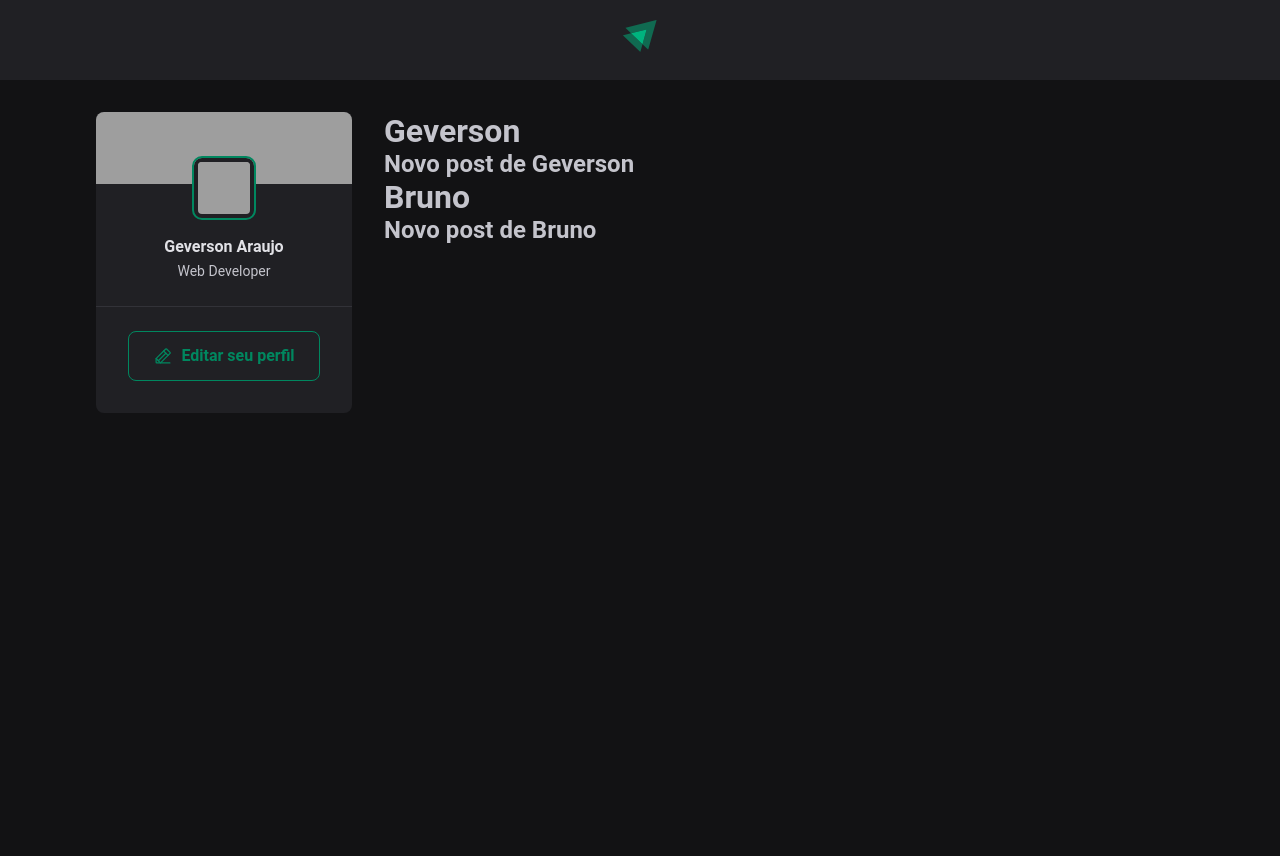
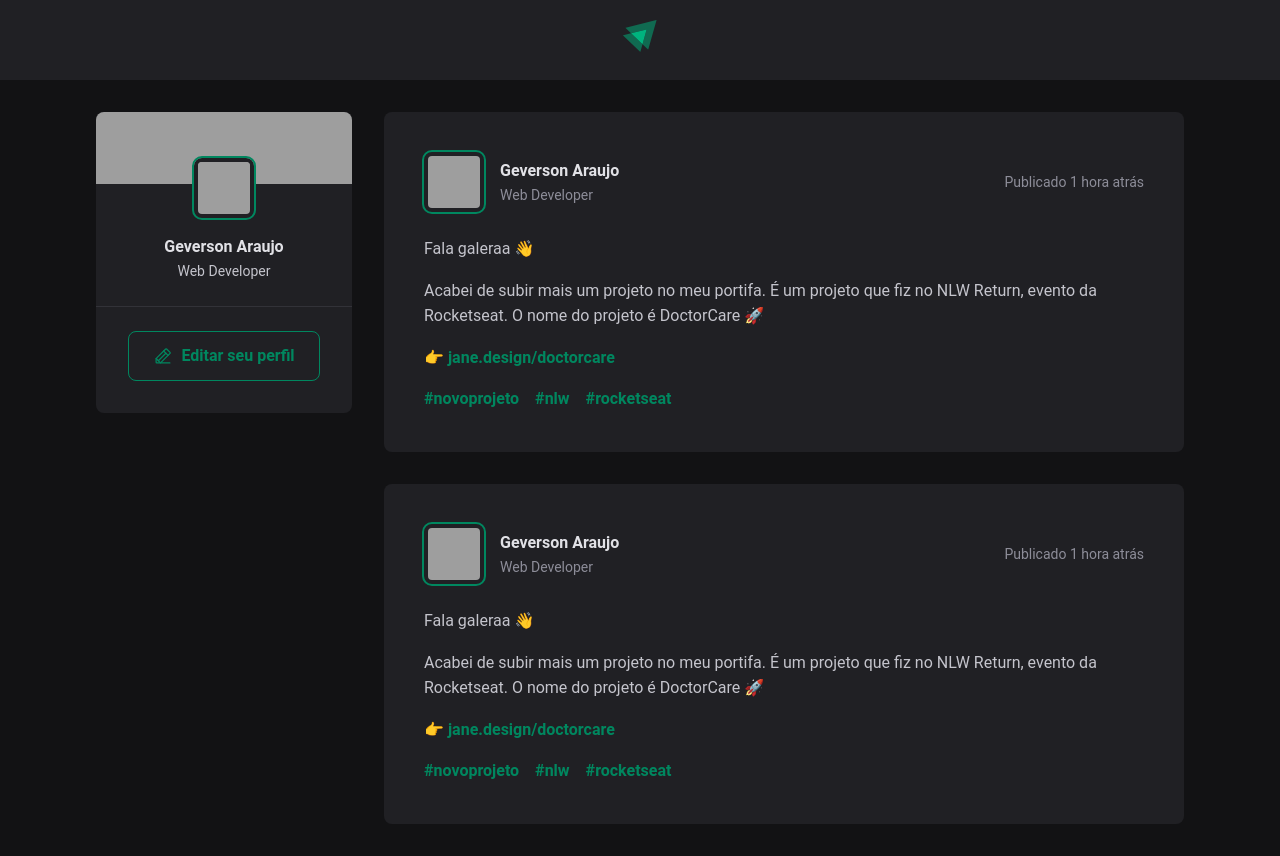
Before and after one commit to geversonfernandes/Feed-React, a React app: page / in a window 1280 px wide. Before the commit the page ends 800 px from the top, so only its background shows below. Built offline with nearby package versions, Linux system fonts and the light colour scheme; grey boxes are pictures that could not be loaded; the HTML template or start-up script is replaced by a standard one.

Commit message:
add: component post

```diff
--- a/src/App.jsx
+++ b/src/App.jsx
@@ -1,5 +1,5 @@
 import { Header } from "./components/Header"
-import { Post } from "./Post"
+import { Post } from "./components/Post"
 import { Sidebar } from "./components/Sidebar"
 
 import styles from './App.module.css'
--- a/src/Post.jsx
+++ /dev/null
@@ -1,8 +0,0 @@
-export function Post(props){
-    return(
-        <>
-            <h1>{props.author}</h1>
-            <h2>{props.content}</h2>
-        </>
-    )
-}
--- /dev/null
+++ b/src/components/Post.jsx
@@ -0,0 +1,28 @@
+import styles from './Post.module.css'
+
+export function Post(){
+    return(
+        <article className={styles.post}>
+            <header>
+                <div className={styles.author}>
+                    <img src="https://github.com/geversonfernandes.png" />
+                    <div className={styles.authorInfo}>
+                        <strong>Geverson Araujo</strong>
+                        <span>Web Developer</span>
+                    </div>
+                </div>
+                <time title='06 de janeiro de 2023 às 16:19h' dateTime='2023-01-06 16:19:30'>Publicado 1 hora atrás</time>
+            </header>
+            <div className={styles.content}>
+                <p>Fala galeraa 👋</p>
+                <p>Acabei de subir mais um projeto no meu portifa. É um projeto que fiz no NLW Return, evento da Rocketseat. O nome do projeto é DoctorCare 🚀</p>
+                <p><a href=''>👉 jane.design/doctorcare</a></p>
+                <p className={styles.tags}>
+                    <a href=''>#novoprojeto</a>
+                    <a href=''>#nlw</a>
+                    <a href=''>#rocketseat</a>
+                </p>
+            </div>
+        </article>
+    )
+}
--- /dev/null
+++ b/src/components/Post.module.css
@@ -0,0 +1,71 @@
+.post{
+    background: var(--gray-800);
+    border-radius: 8px;
+    padding: 2.5rem;
+}
+
+.post + .post{
+    margin-top: 2rem;
+}
+
+.content{
+    line-height: 1.6;
+    color: var(--gray-300);
+    margin-top: 1.5rem;
+}
+
+.content p{
+    margin-top: 1rem;
+}
+
+.content a{
+    font-weight: bold;
+    color: var(--green-500);
+    text-decoration: none;
+}
+
+.content a:hover{
+    color: var(--green-300);
+}
+
+.tags a{
+    padding-right: 1rem;
+}
+
+.post > header{
+    display: flex;
+    align-items: center;
+    justify-content: space-between;
+}
+
+.post > header time{
+    font-size: 0.875rem;
+    color: var(--gray-400);
+}
+
+.author{
+    display: flex;
+    align-items: center;
+    gap: 1rem;
+}
+
+.author img{
+    width: calc(3rem + 12px);
+    height: calc(3rem + 12px);
+    border-radius: 8px;
+    border: 4px solid var(--gray-800);
+    outline: 2px solid var(--green-500);
+}
+
+.authorInfo strong{
+    display: block;
+    color: var(--gray-100);
+    line-height: 1.6;
+}
+
+.authorInfo span{
+    display: block;
+    font-size: 0.875rem;
+    color: var(--gray-400);
+    line-height: 1.6;
+}
--- a/src/global.css
+++ b/src/global.css
@@ -1,5 +1,6 @@
 :root{
     --white: #fff;
+
     --gray-100: #e1e1e6;
     --gray-300: #c4c4cc;
     --gray-400: #8d8d99;
@@ -8,6 +9,7 @@
     --gray-800: #202024;
     --gray-900: #121214;
 
+    --green-300: #00B37E;
     --green-500: #00875f;
 
 }
```
